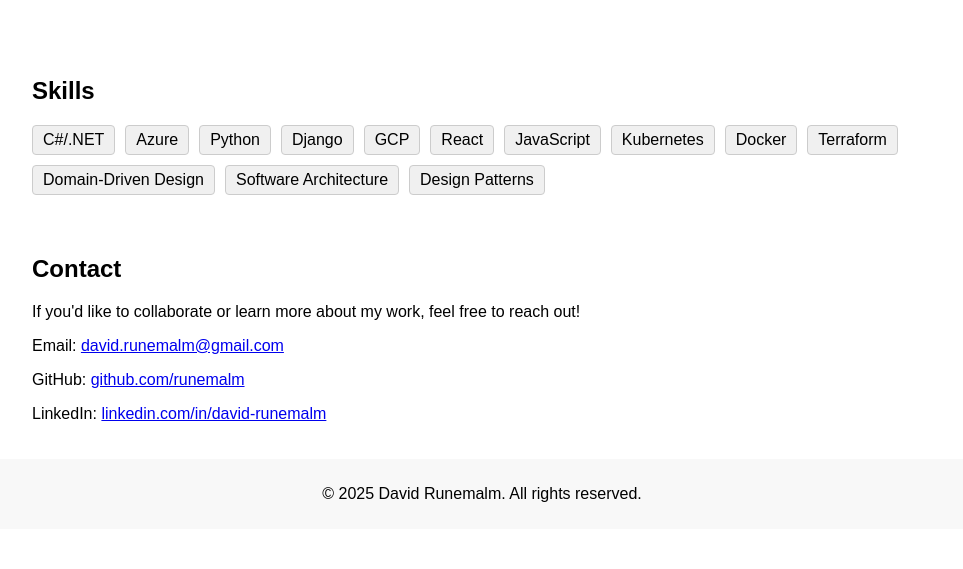
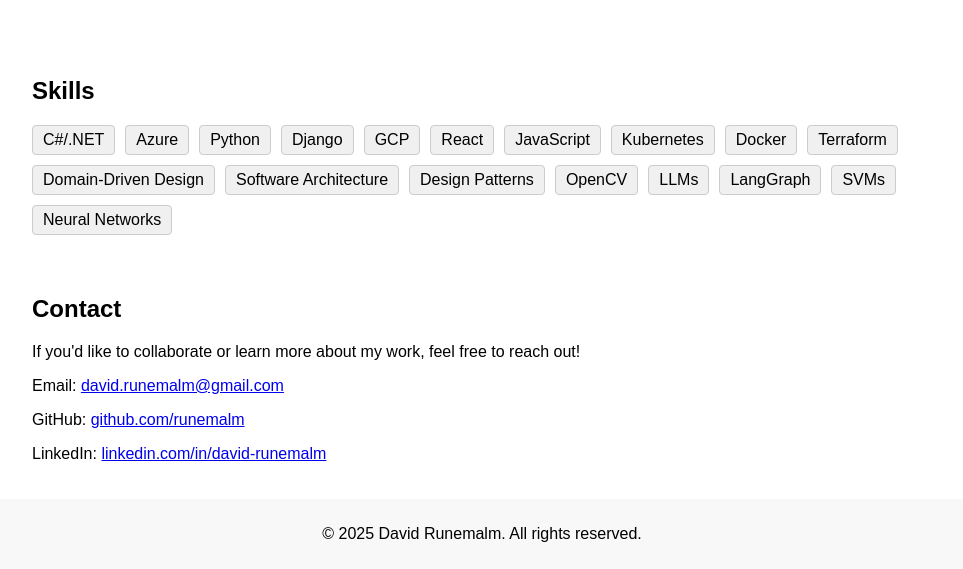
Before and after one commit to runemalm/davidrunemalm, a plain HTML site: page index.html in a window 1280 px wide. Shown: the part 1469-2038 px from the top of the page, without its empty margins (158-1121 px from the left). Before the commit the page ends 1998 px from the top, so only its background shows below. Drawn offline with Linux system fonts and the light colour scheme.

Commit message:
Add skills.

```diff
--- a/index.html
+++ b/index.html
@@ -263,6 +263,11 @@
         <div class="skill">Domain-Driven Design</div>
         <div class="skill">Software Architecture</div>
         <div class="skill">Design Patterns</div>
+        <div class="skill">OpenCV</div>
+        <div class="skill">LLMs</div>
+        <div class="skill">LangGraph</div>
+        <div class="skill">SVMs</div>
+        <div class="skill">Neural Networks</div>
     </div>
 </section>
 
```
